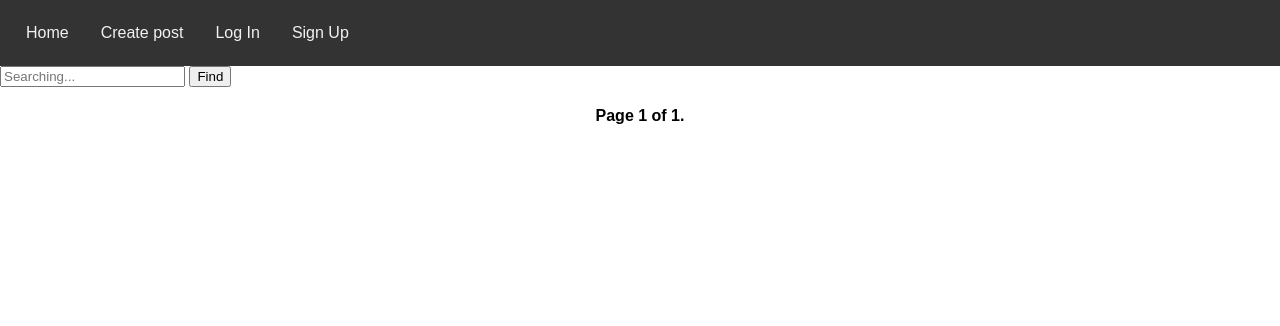
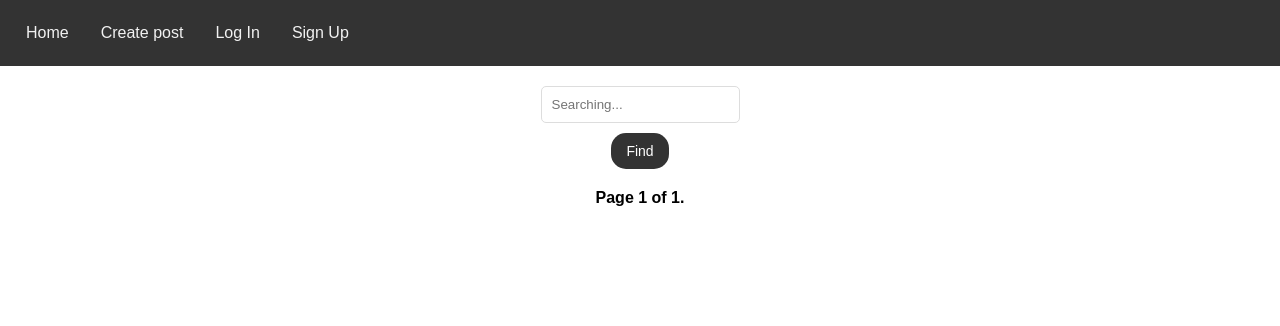
Before and after one commit to Andriiko26/virtual-nexus, a Django app: page /posts/ in a window 1280 px wide. Shown: the top 326 px of the page. Run offline with Django 5.2, Linux system fonts and the light colour scheme; data that the repository does not hold is empty.

Commit message:
added CSS for searching form

```diff
--- a/virtual_nexus_project/static/css/index.css
+++ b/virtual_nexus_project/static/css/index.css
@@ -22,3 +22,34 @@
     margin: 0 10px;
     font-weight: bold;
 }
+
+.search-form {
+    display: flex;
+    flex-direction: column;
+    max-width: 150px;
+    justify-content: center;
+    align-items: center;
+    margin: 20px auto;
+
+}
+
+.search-input {
+    padding: 10px;
+    margin-bottom: 10px;
+    border: 1px solid #ddd;
+    border-radius: 5px;
+}
+
+.search-button {
+    background-color: #333;
+    color: #fff;
+    border: none;
+    padding: 10px 15px;
+    cursor: pointer;
+    font-size: 14px;
+    border-radius: 15px;
+}
+
+.search-button:hover {
+    background-color: #555;
+}
```
